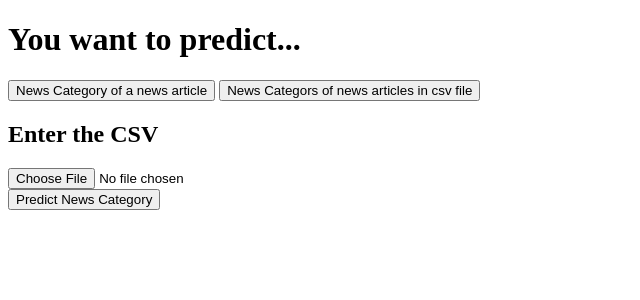
After one commit to Sourav9827/BBC-News-Classification-Project, a Flask app: page /predict_api_df in a window 1280 px wide. The commit adds this page. Shown: the top 300 px of the page, without its empty margins (0-640 px from the left). Run offline with Flask 2, Linux system fonts and the light colour scheme.

Commit message:
Flask csv file upload done

```diff
--- a/app.py
+++ b/app.py
@@ -1,10 +1,11 @@
-from flask import Flask,request,app,render_template
+from flask import Flask,request,app,render_template, Response
 import numpy as np
 import pandas as pd
 import tensorflow as tf
 import transformers
 from transformers import AutoTokenizer,TFDistilBertModel, DistilBertConfig
 from transformers import TFAutoModel
+from IPython.display import display
 
 import warnings
 warnings.filterwarnings("ignore")
@@ -66,12 +67,20 @@ def index():
 def predict_api_cat():
     return render_template('prediction.html')
 
-@app.route('/predict_cat',methods=['GET','POST'])
+@app.route('/predict_cat', methods=['GET','POST'])
 def predict_cat():
 
     output = category_predict(request.form['text_file'])
     return render_template('prediction.html', prediction_text="The news is a {} news".format(output))
 
+@app.route('/predict_api_df', methods=['GET','POST'])
+def predict_api_df():
+    return render_template('predictcsv.html')
+
+@app.route('/predict_df', methods=['GET','POST'])
+def predict_df():
+    df = df_predict(request.files['df_file'])
+    return Response(df.to_html())
 
 if __name__=="__main__":
     app.run(debug=True)
--- a/templates/index.html
+++ b/templates/index.html
@@ -10,8 +10,8 @@
 <link href='https://fonts.googleapis.com/css?family=Open+Sans+Condensed:300' rel='stylesheet' type='text/css'>
 <h1>You want to predict...</h1>
 
-<a href="{{url_for('predict_api_cat')}}" ><button type="button">News Category</button></a>
-<a href="{{url_for('predict_api_cat')}}" ><button type="button">Do Not Click Now</button></a>
+<a href="{{url_for('predict_api_cat')}}" ><button type="button">News Category of a news article</button></a>
+<a href="{{url_for('predict_api_df')}}" ><button type="button">News Categors of news articles in csv file</button></a>
 
 </head>
 
--- /dev/null
+++ b/templates/predictcsv.html
@@ -0,0 +1,23 @@
+{% extends "index.html"%}
+{% block content %}
+
+<div class="login">
+
+    <h2>Enter the CSV</h2>
+
+    <!-- Main Input For Receiving Query to our ML -->
+   <form action="{{ url_for('predict_df')}}" method="post" enctype="multipart/form-data">
+
+      <input type="file" name="df_file" placeholder="Upload File" required="required" /><br>
+
+       <button type="submit" class="btn btn-primary btn-block btn-large" >Predict News Category</button>
+   </form>
+
+  <br>
+  <br>
+
+</div>
+
+{{ data_var|safe }}
+
+{% endblock %}
```
Also changed, not shown: 1 other file.
